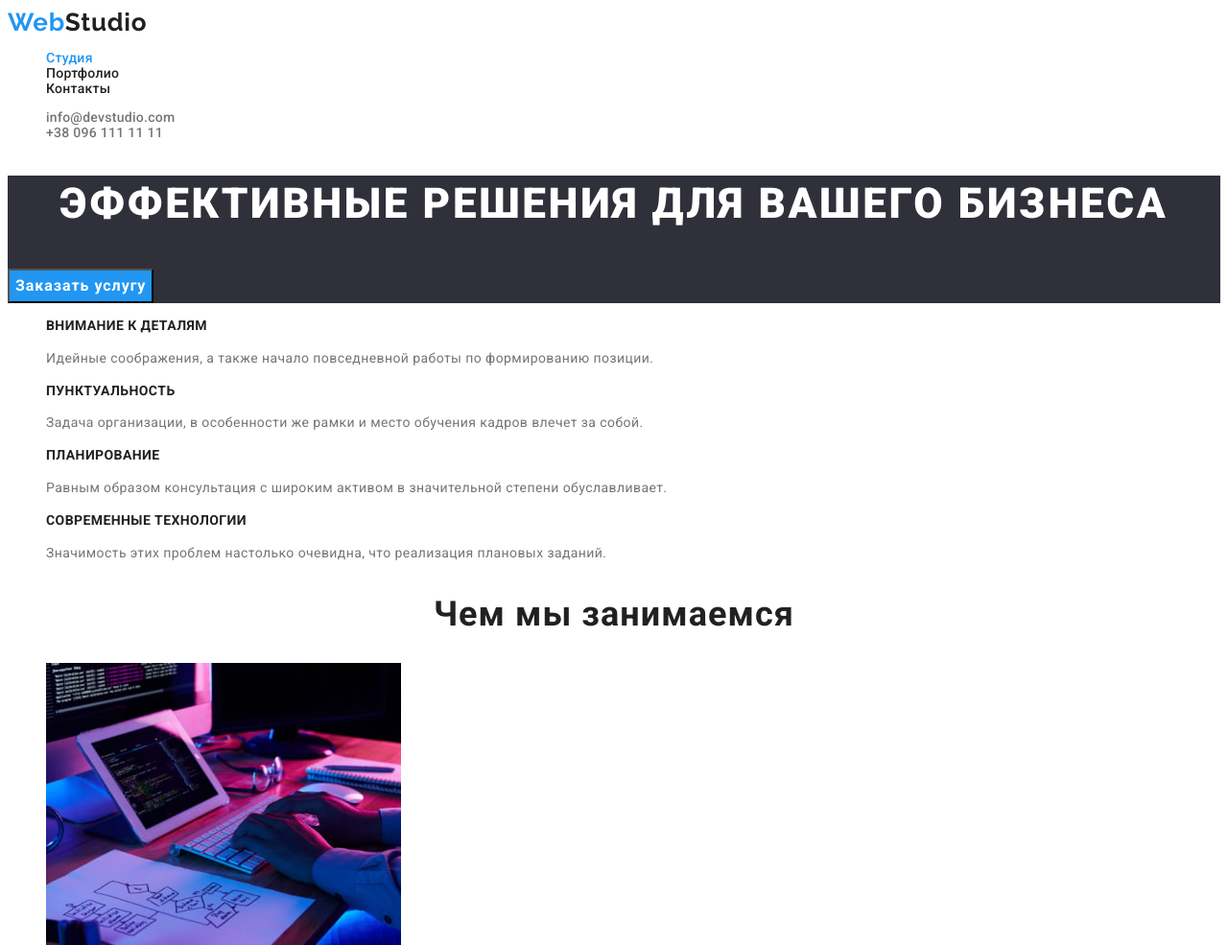
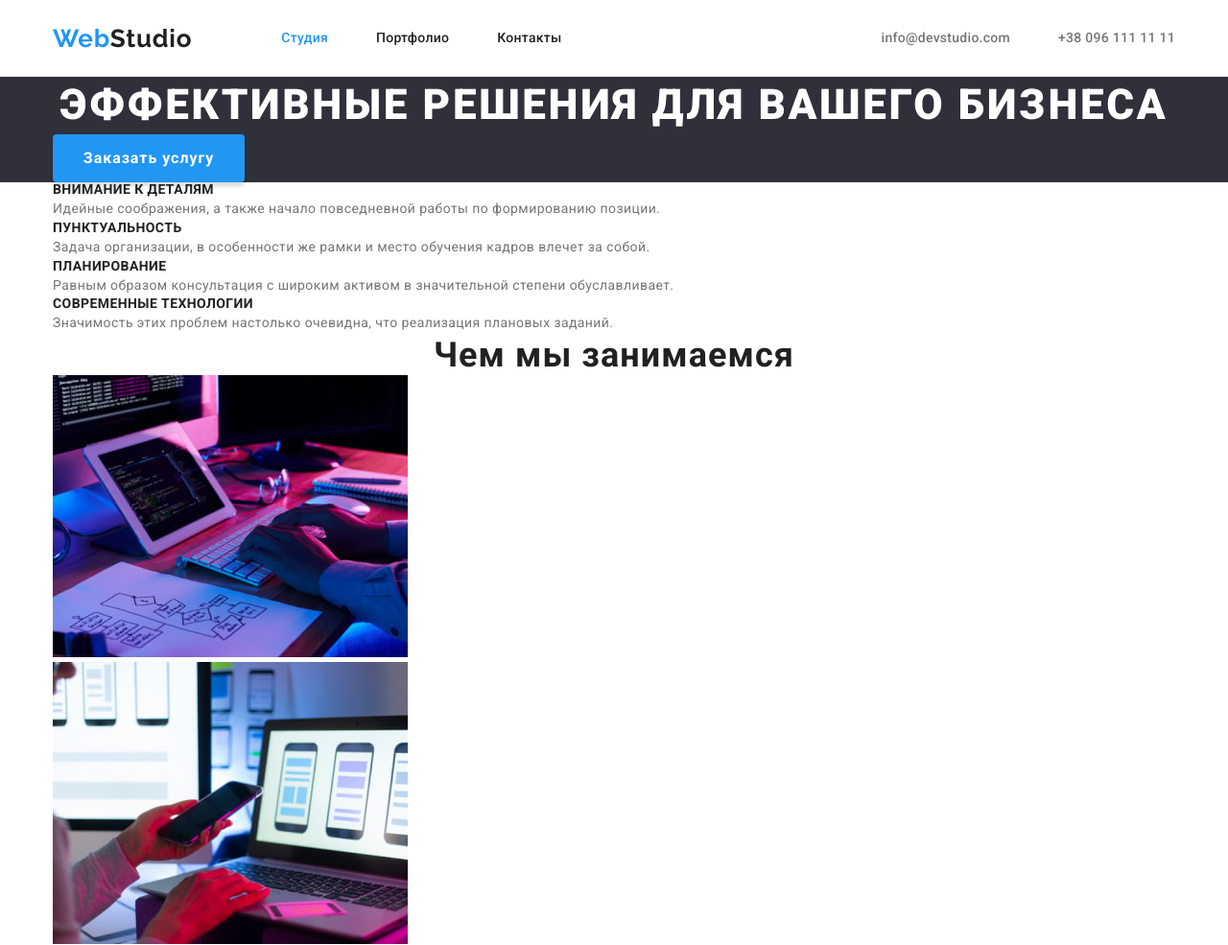
Before and after one commit to maxym-huklivsky/goit-markup-hw-03, a plain HTML site: page index.html in a window 1280 px wide. Shown: the top 985 px of the page at 96% size. Drawn offline with nearby package versions, Linux system fonts and the light colour scheme.

Commit message:
corrected-2

```diff
--- a/css/styles.css
+++ b/css/styles.css
@@ -22,6 +22,18 @@ body {
 
 ul {
 	list-style: none;
+	padding: 0;
+	margin: 0;
+}
+
+h1,
+h2,
+h3,
+h4,
+h5,
+h6,
+p {
+	margin: 0;
 }
 
 a {
@@ -40,12 +52,32 @@ a {
 	color: var(--accent-cl);
 }
 
+.container {
+	width: 1200px;
+	padding-left: 15px;
+	padding-right: 15px;
+	margin-left: auto;
+	margin-right: auto;
+}
+
 /* Header */
+.header-container {
+	display: flex;
+	align-items: center;
+}
+
+.nav {
+	display: flex;
+	align-items: center;
+}
+
 .accent-cl {
 	color: var(--accent-cl)
 }
 
 .logo {
+	margin-right: 93px;
+
 	font-family: var(--secondary-font);
 	font-weight: 700;
 	font-size: 26px;
@@ -53,19 +85,40 @@ a {
 	letter-spacing: 0.03em;
 }
 
-.nav {
+.nav-page {
+	display: flex;
+	align-items: center;
+
 	font-weight: 500;
 	font-size: 14px;
 	line-height: 1.14;
 	letter-spacing: 0.02em;
 }
 
+.nav-item:not(:last-child) {
+	margin-right: 50px;
+}
+
+.nav-link,
+.contacs-link {
+	display: block;
+	padding-top: 32px;
+	padding-bottom: 32px;
+}
+
 .contacs {
+	display: flex;
+	margin-left: auto;
+
 	color: var(--secondary-txt-cl);
 	font-weight: 500;
 	font-size: 14px;
 	line-height: 1.14;
 	letter-spacing: 0.02em;
+}
+
+.mail {
+	margin-right: 50px;
 }
 
 .nav-link:hover,
@@ -94,14 +147,19 @@ a {
 	text-transform: uppercase;
 }
 
-.btn {
+.main-btn {
+	min-width: 200px;
+	min-height: 50px;
+
 	font-family: inherit;
 	font-weight: 700;
 	font-size: 16px;
 	line-height: 1.88;
 	letter-spacing: 0.06em;
 	cursor: pointer;
-
+	box-shadow: 0px 4px 4px rgba(0, 0, 0, 0.15);
+	border-radius: 4px;
+	border: 0;
 	color: var(--wight-txt-cl);
 	background-color: var(--accent-cl);
 }
--- a/index.html
+++ b/index.html
@@ -8,40 +8,45 @@
 	<title>homework-1</title>
 	<link rel="preconnect" href="https://fonts.googleapis.com" />
 	<link rel="preconnect" href="https://fonts.gstatic.com" crossorigin />
-	<link href="https://fonts.googleapis.com/css2?family=Raleway:wght@700&family=Roboto:wght@400;500;700;900&display=swap"
+	<link
+		href="https://fonts.googleapis.com/css2?family=Raleway:wght@700&family=Roboto:wght@400;500;700;900&display=swap"
 		rel="stylesheet" />
+	<link rel="stylesheet" href="https://cdnjs.cloudflare.com/ajax/libs/modern-normalize/1.1.0/modern-normalize.min.css"
+		integrity="sha512-wpPYUAdjBVSE4KJnH1VR1HeZfpl1ub8YT/NKx4PuQ5NmX2tKuGu6U/JRp5y+Y8XG2tV+wKQpNHVUX03MfMFn9Q=="
+		crossorigin="anonymous" referrerpolicy="no-referrer" />
 	<link rel="stylesheet" href="./css/styles.css" />
 </head>
 
 <body>
 	<header class="header">
-		<nav>
+		<div class="container header-container">
+			<nav class="nav">
 				<a class="logo" href="./index.html"><span class="accent-cl">Web</span>Studio</a>
-
-			<ul class="nav">
-				<li><a class="nav-link current" href="./index.html">Студия</a></li>
-				<li><a class="nav-link" href="./portfolio.html">Портфолио</a></li>
-				<li><a class="nav-link" href="">Контакты</a></li>
+				<ul class="nav-page">
+					<li class="nav-item"><a class="nav-link current" href="./index.html">Студия</a></li>
+					<li class="nav-item"><a class="nav-link" href="./portfolio.html">Портфолио</a></li>
+					<li class="nav-item"><a class="nav-link" href="">Контакты</a></li>
 				</ul>
 			</nav>
-
 			<ul class="contacs">
-			<li><a class="contacs-link" href="mailto:info@devstudio.com">info@devstudio.com</a></li>
+				<li><a class="contacs-link mail" href="mailto:info@devstudio.com">info@devstudio.com</a></li>
 				<li><a class="contacs-link" href="tel:+380961111111">+38 096 111 11 11</a></li>
 			</ul>
+		</div>
 	</header>
 
 	<main>
 		<!-- Герой -->
 		<section class="hero">
+			<div class="container">
 				<h1 class="main-title">Эффективные решения для вашего бизнеса</h1>
-
-			<button class="btn" type="button">Заказать услугу</button>
+				<button class="main-btn" type="button">Заказать услугу</button>
+			</div>
 		</section>
 
 		<!-- Наши качества -->
 		<section class="qualities">
-			<ul>
+			<ul class="container">
 				<li>
 					<h3 class="qualities-title">Внимание к деталям</h3>
 					<p class="qualities-text">
@@ -71,16 +76,19 @@
 
 		<!-- Чем мы занимаемся -->
 		<section class="work">
+			<div class="container">
 				<h2 class="title">Чем мы занимаемся</h2>
 				<ul>
 					<li><img src="./images/img-1.jpg" alt="верстка сайтов" width="370" height="294" /></li>
 					<li><img src="./images/img-2.jpg" alt="оформление сайтов" width="370" height="294" /></li>
 					<li><img src="./images/img-3.jpg" alt="дизайн сайтов" width="370" height="294" /></li>
 				</ul>
+			</div>
 		</section>
 
 		<!-- Наша команда -->
 		<section class="team">
+			<div class="container">
 				<h2 class="title">Наша команда</h2>
 				<ul>
 					<li>
@@ -104,11 +112,14 @@
 						<p class="team-text">UI Designer</p>
 					</li>
 				</ul>
+			</div>
 		</section>
 	</main>
 
 	<footer class="footer">
-		<a class="logo" href="./index.html"><span class="accent-cl">Web</span><span class="wight-txt-cl">Studio</span></a>
+		<div class="container">
+			<a class="logo" href="./index.html"><span class="accent-cl">Web</span><span
+					class="wight-txt-cl">Studio</span></a>
 			<address>
 				<p class="footer-adress">
 					<a class="hover-adress" href="https://goo.gl/maps/ovAEWWDbUD2QsqMe8" target="_blank"
@@ -119,6 +130,7 @@
 					<li><a class="contacs-link" href="tel:+380961111111">+38 096 111 11 11</a></li>
 				</ul>
 			</address>
+		</div>
 	</footer>
 </body>
 
```
Lines whose indentation alone changed are shown as unchanged.
